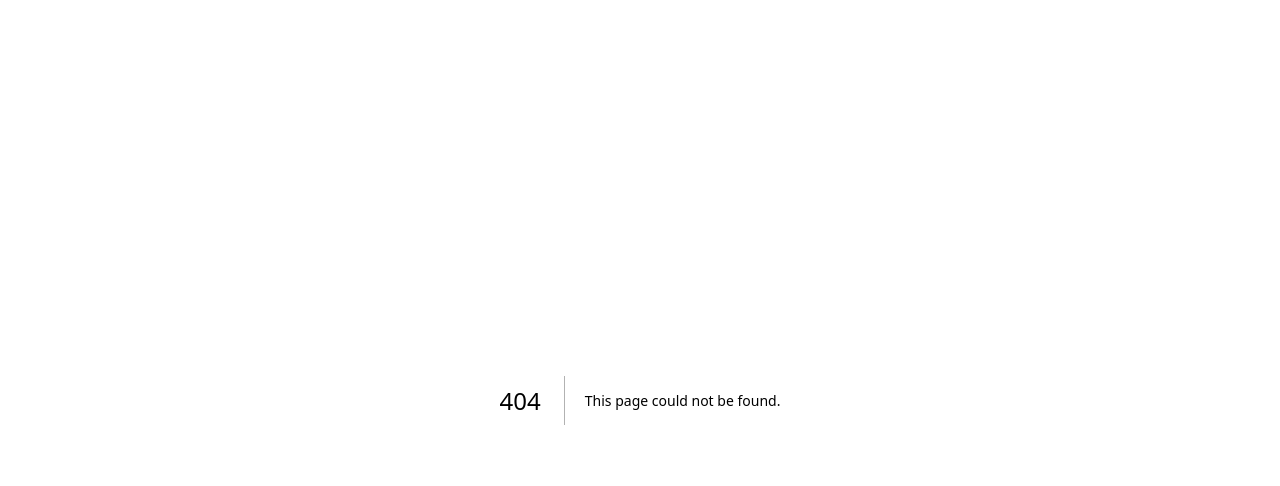
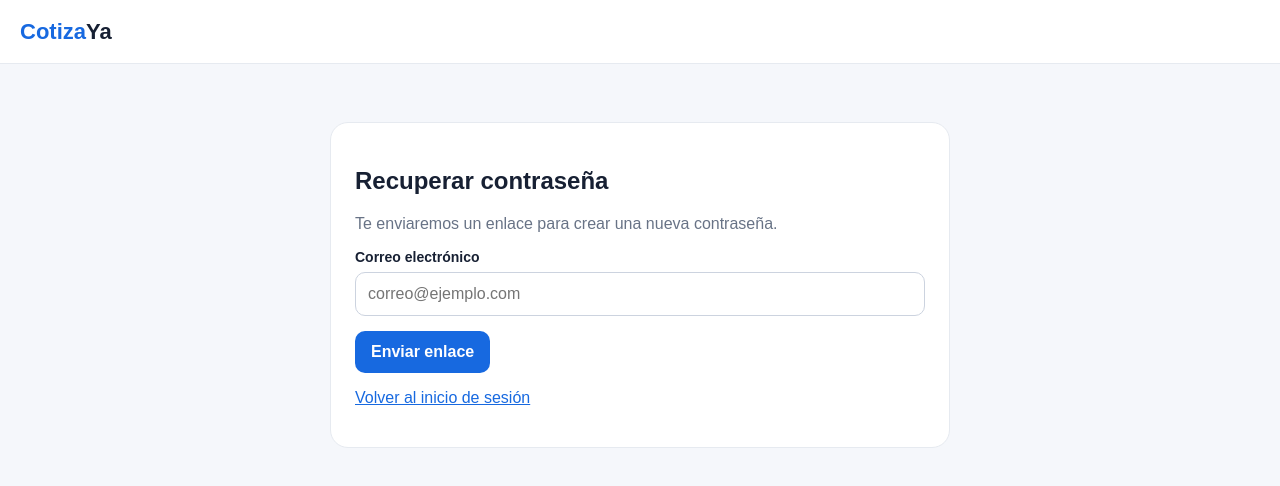
Before and after one commit to Marcblack08/CotizaYa, a Next.js app: page /recuperar in a window 1280 px wide. Before the commit this address had no page. Shown: the top 486 px of the page. Built offline with nearby package versions, Linux system fonts and the light colour scheme; no server answers.

Commit message:
feat: add password recovery flow

```diff
--- /dev/null
+++ b/app/recuperar/page.js
@@ -0,0 +1,9 @@
+'use client'
+import {useState} from 'react'
+import {supabase} from '../../lib/supabase'
+
+export default function Recuperar(){
+ const [email,setEmail]=useState(''),[msg,setMsg]=useState(''),[loading,setLoading]=useState(false)
+ const submit=async e=>{e.preventDefault();setLoading(true);setMsg('');const {error}=await supabase.auth.resetPasswordForEmail(email,{redirectTo:window.location.origin+'/recuperar/nueva'});setLoading(false);setMsg(error?error.message:'Si el correo existe, recibirás un enlace para restablecer tu contraseña.')}
+ return <main className="shell"><header className="topbar"><a className="brand" href="/">Cotiza<span>Ya</span></a></header><section className="main"><form className="form" onSubmit={submit}><h1>Recuperar contraseña</h1><p className="muted">Te enviaremos un enlace para crear una nueva contraseña.</p>{msg&&<div className="notice">{msg}</div>}<div className="field"><label>Correo electrónico</label><input required type="email" value={email} onChange={e=>setEmail(e.target.value)} placeholder="correo@ejemplo.com"/></div><button className="btn" disabled={loading}>{loading?'Enviando…':'Enviar enlace'}</button><p className="muted"><a href="/login">Volver al inicio de sesión</a></p></form></section></main>
+}
```
